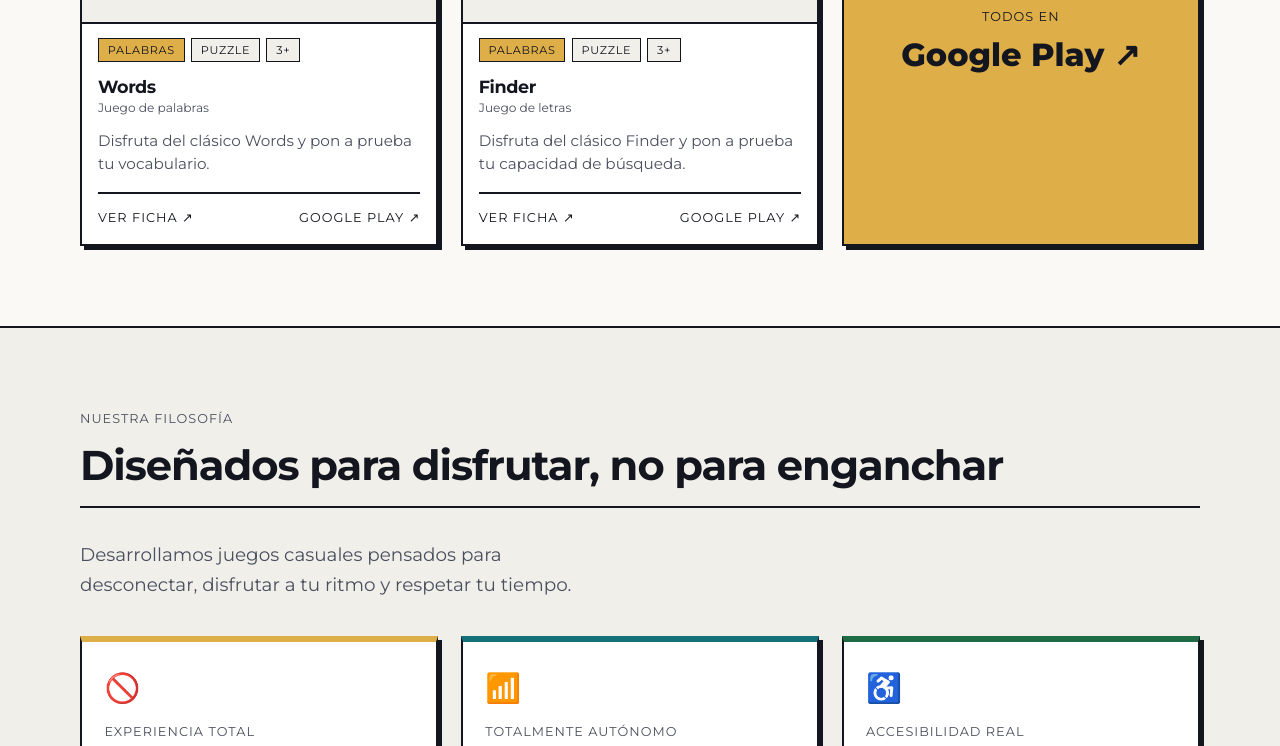
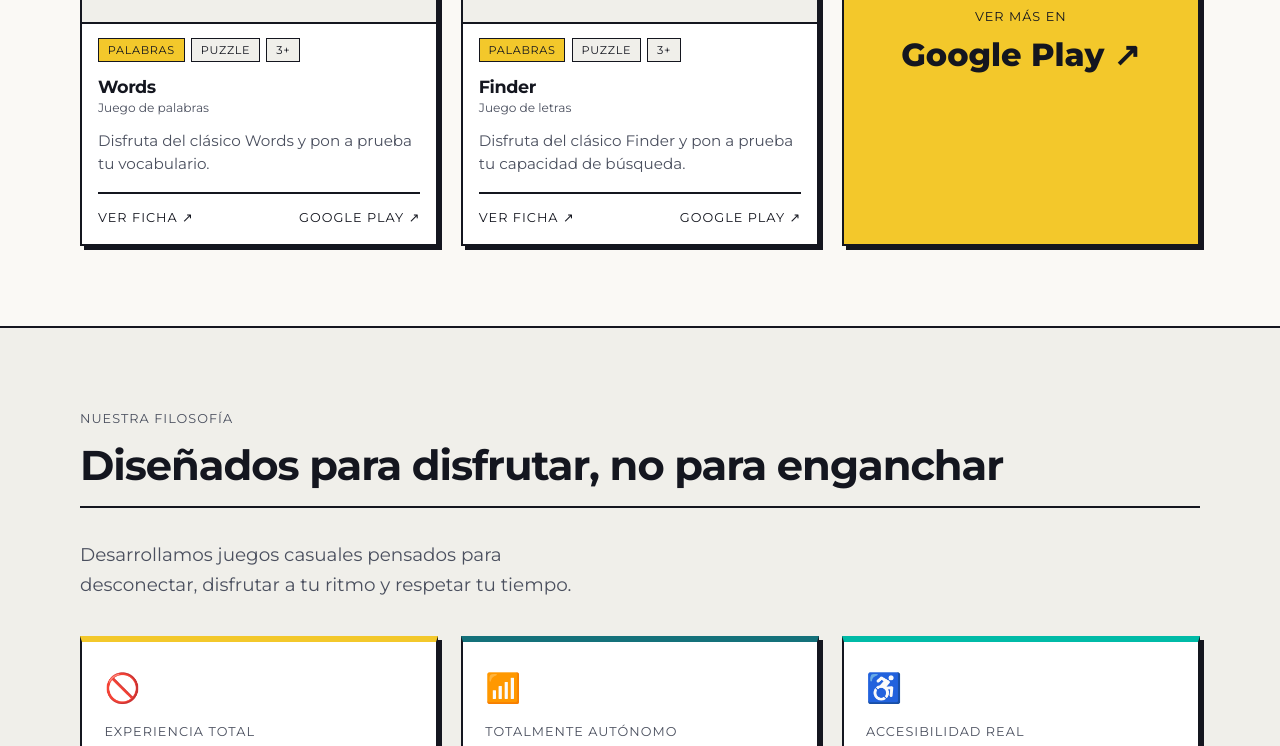
Before and after one commit to htz-apps/htz-apps.github.io, a plain HTML site: page index.html in a window 1280 px wide. Shown: the part 2054-2800 px from the top of the page. Drawn offline with Linux system fonts and the light colour scheme.

Commit message:
Main version 1.1.0 Google site verification

```diff
--- a/index.html
+++ b/index.html
@@ -686,7 +686,7 @@
         ).join("") +
         `
   <a class="game pcard cta-card" data-group="todos" href="${PLAY}" target="_blank" rel="noopener">
-    <span class="mono">Todos en</span><strong>Google Play ↗</strong>
+    <span class="mono">Ver más en</span><strong>Google Play ↗</strong>
   </a>`;
 
       // ---- filtros ----
--- a/styles.css
+++ b/styles.css
@@ -1,4 +1,4 @@
-:root{--bg:#faf9f5;--ink:#14161f;--navy:#1f2f58;--gold:#deae48;--gray:#f0efea;--muted:#4a4f5e;--teal:#14717a;--green:#1f6b45;--sh:4px 4px 0 var(--ink)}
+:root{--bg:#faf9f5;--ink:#14161f;--navy:#1f2f58;--gold:#F3C82B;--gray:#f0efea;--muted:#4a4f5e;--teal:#14717a;--green:#00BBA7;--sh:4px 4px 0 var(--ink)}
 *{box-sizing:border-box;margin:0;padding:0}
 html{scroll-behavior:smooth;scroll-padding-top:70px;overflow-x:clip}
 body{font-family:Montserrat,system-ui,sans-serif;background:var(--bg);color:var(--ink);line-height:1.65;font-size:17px;overflow-x:clip;overflow-wrap:break-word}
@@ -201,7 +201,7 @@ button{font-family:inherit}
 .receipt-barcode{height:34px;background:repeating-linear-gradient(90deg,var(--ink) 0,var(--ink) 2px,transparent 2px,transparent 4px,var(--ink) 4px,var(--ink) 7px,transparent 7px,transparent 9px,var(--ink) 9px,var(--ink) 10px,transparent 10px,transparent 14px);margin-bottom:.55rem;opacity:.9}
 .receipt-thanks{display:block;font-size:.74rem;letter-spacing:.1em;color:var(--muted)}
 .receipt-foot small{display:block;font-size:.66rem;color:var(--muted);margin-top:.25rem}
-.receipt-sawtooth{position:absolute;bottom:-9px;left:-2px;right:-2px;height:9px;background-image:linear-gradient(135deg,var(--gray) 4.5px,transparent 5px),linear-gradient(-135deg,var(--gray) 4.5px,transparent 5px);background-size:10px 9px;background-repeat:repeat-x}
+
 
 /* ===== PÁGINA SITEMAP & TREE VIEW ===== */
 .sitemap-header{padding:3.5rem 0 2.8rem;background:radial-gradient(circle,#c9c7bd 1px,transparent 1.3px) 0 0/22px 22px,var(--bg);border-bottom:2px solid var(--ink)}
@@ -460,9 +460,9 @@ button{font-family:inherit}
   /* Marca — ajustados para oscuro */
   --navy: #2c3e78;   /* botones primarios: fondo */
   --accent:#5d9cf5;  /* links, chips activos, highlights */
-  --gold: #f5c842;   /* dorado — más luminoso que el claro para igual percepción */
-  --teal: #3ec6cf;
-  --green:#52c48a;
+  --gold: #F3C82B;   /* dorado — más luminoso que el claro para igual percepción */
+  --teal: #00B8DB;
+  --green:#00BBA7;
 
   /* Sombra neo-brutalista en oscuro */
   --sh:   4px 4px 0 rgba(230,227,216,.18);
```
Also changed, not shown: googlec66e7a2dabe4fd8d.html (added, +1 -0 lines).
